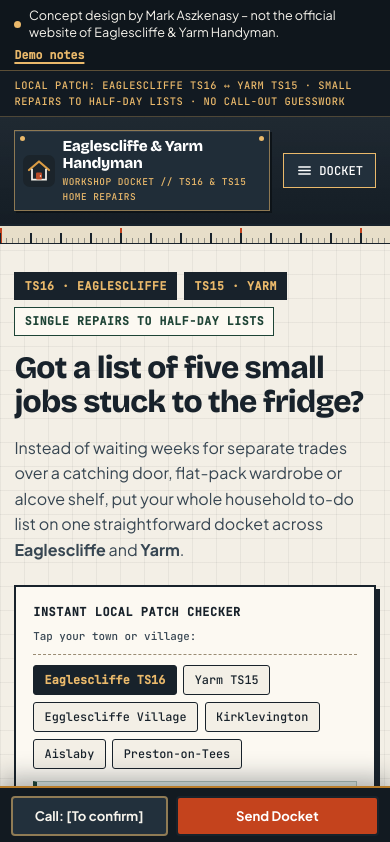
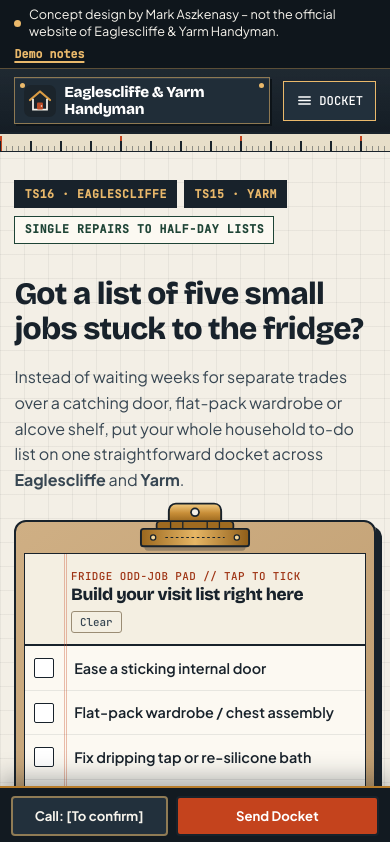
Before and after one commit to tedotedo/ey-handyman-demo, a plain HTML site: page index.html in a window 390 px wide. Shown: the top 842 px of the page. Drawn offline with Linux system fonts and the light colour scheme.

Commit message:
Mobile-first iPhone ergonomics, 16px iOS input guard, and compact header polish

```diff
--- a/css/styles.css
+++ b/css/styles.css
@@ -1860,3 +1860,50 @@ h3 {
     border-color: rgba(234, 185, 107, 0.55);
   }
 }
+
+/* === Mobile-First iPhone & Touch Polish === */
+@media (max-width: 900px) {
+  input:not([type="checkbox"]):not([type="radio"]):not([type="range"]),
+  select,
+  textarea {
+    font-size: 16px !important;
+  }
+  .spec-ticker {
+    display: none;
+  }
+  .concept-banner {
+    padding: 0.35rem 0;
+  }
+  .toolchest-bar {
+    padding: 0.5rem 0;
+  }
+  .brass-plate {
+    padding: 0.38rem 0.55rem;
+  }
+  .brass-plate__serial {
+    display: none;
+  }
+  .nav-toggle,
+  .patch-pill,
+  .btn--sm {
+    min-height: 40px;
+    display: inline-flex;
+    align-items: center;
+    justify-content: center;
+  }
+  /* Lift the Fridge Odd-Job Clipboard right below the intro on mobile! */
+  .workbench-grid {
+    display: flex;
+    flex-direction: column;
+    gap: 1.15rem;
+  }
+  .workbench-grid > div:first-child {
+    display: contents;
+  }
+  .workbench-grid .stamp-row { order: 1; }
+  .workbench-grid h1 { order: 2; margin-bottom: 0; }
+  .workbench-grid .lead { order: 3; margin-bottom: 0.25rem; }
+  .workbench-grid .clipboard-board { order: 4; margin-top: 0.35rem; }
+  .workbench-grid .patch-checker { order: 5; margin-top: 0.25rem; }
+  .workbench-grid .bench-specs { order: 6; }
+}
```
